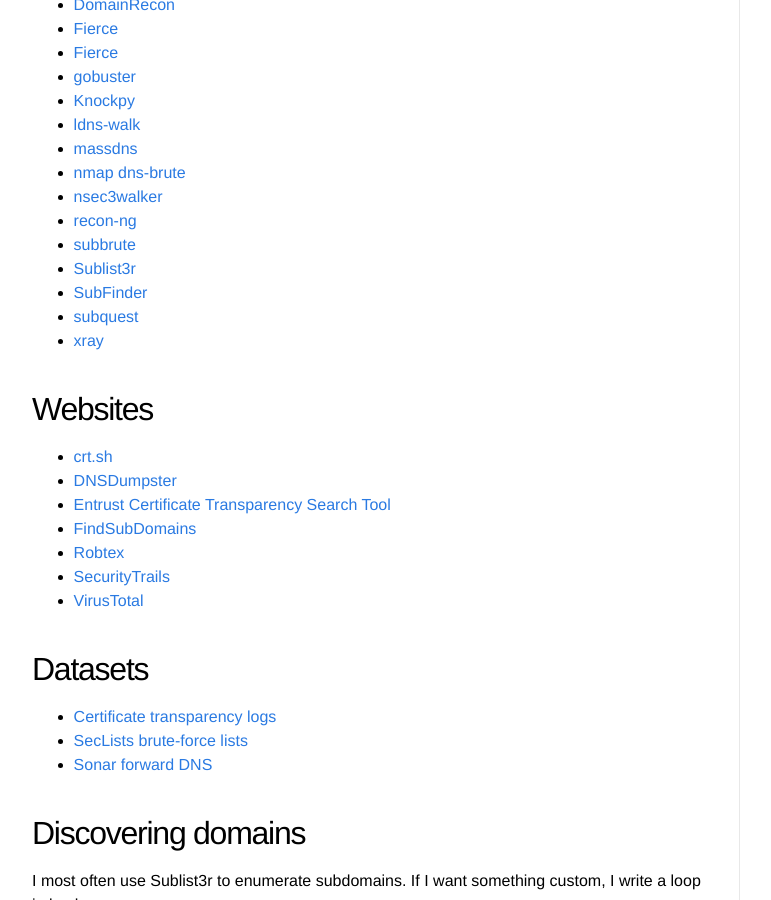
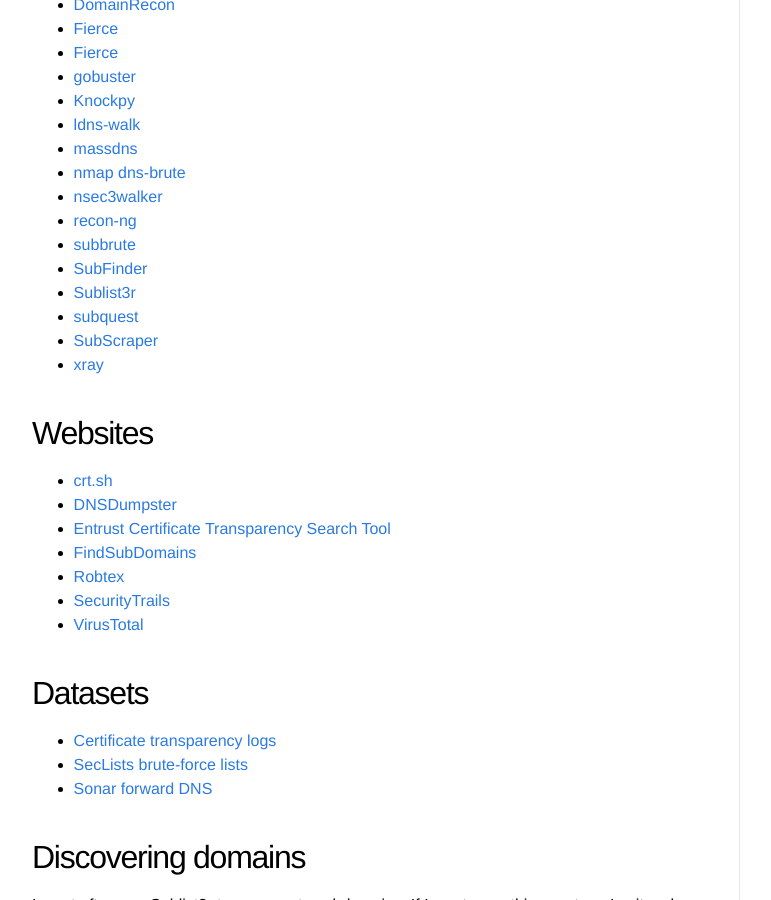
Before and after one commit to Sjord/Sjord.github.io, a Jekyll site: the page built from _posts/2018-05-29-discovering-subdomains.md, in a window 1280 px wide and 900 px high, scrolled down 737 px. Shown: the whole window, without its empty margins (108-879 px from the left). Built offline with Jekyll 4.4.1, drawn with Linux system fonts in a browser that asks for light colours.

Commit message:
Add SubScraper

```diff
--- a/_posts/2018-05-29-discovering-subdomains.md
+++ b/_posts/2018-05-29-discovering-subdomains.md
@@ -35,9 +35,10 @@
 * [nsec3walker](https://dnscurve.org/nsec3walker.html)
 * [recon-ng](https://bitbucket.org/LaNMaSteR53/recon-ng)
 * [subbrute](https://github.com/TheRook/subbrute)
+* [SubFinder](https://github.com/ice3man543/subfinder)
 * [Sublist3r](https://github.com/aboul3la/Sublist3r)
-* [SubFinder](https://github.com/ice3man543/subfinder)
 * [subquest](https://github.com/skepticfx/subquest)
+* [SubScraper](https://github.com/m8r0wn/subscraper)
 * [xray](https://github.com/evilsocket/xray)
 
 ## Websites
```
